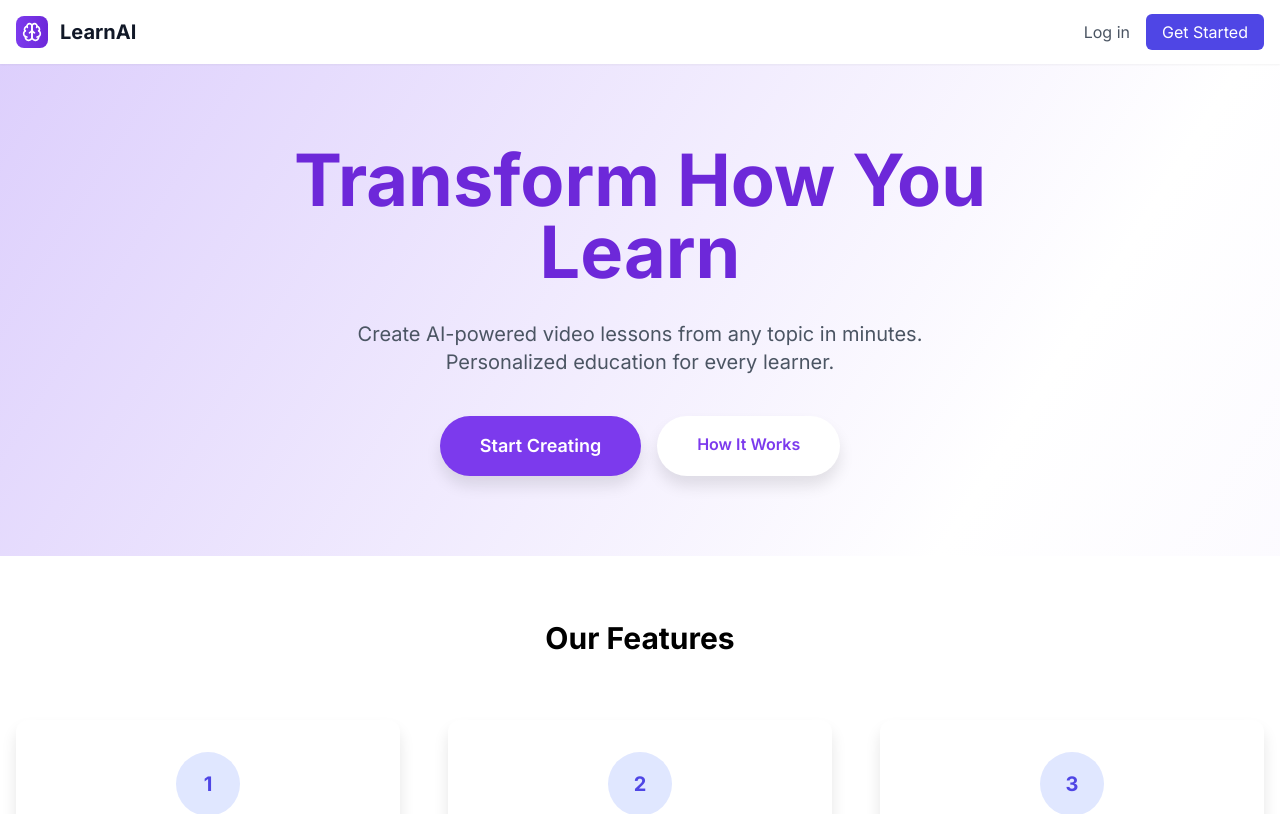
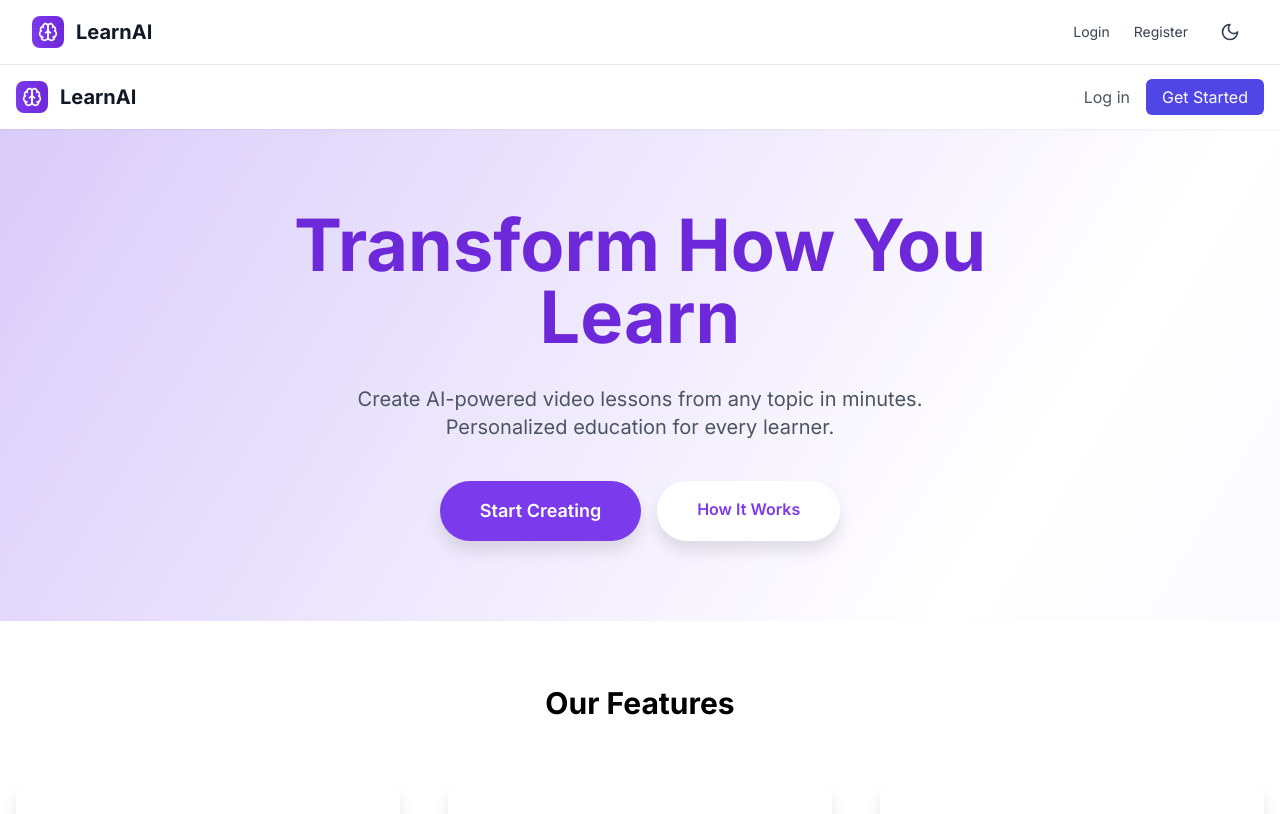
Before and after one commit to supastishn/appwrite-tavus-lectures, a React (Vite) app: page / in a window 1280 px wide. Shown: the top 814 px of the page. Built offline with nearby package versions, Linux system fonts and the light colour scheme; no server answers.

Commit message:
Add Dark Mode Support and Global Navbar

```diff
--- a/src/App.tsx
+++ b/src/App.tsx
@@ -4,37 +4,42 @@ import AuthForm from './components/AuthForm';
 import Register from './pages/Register';
 import Dashboard from './pages/Dashboard';
 import { UserProvider, useAppwriteUser } from './contexts/UserContext';
+import { ThemeProvider } from './contexts/ThemeContext';
 import LandingPage from './pages/LandingPage';
 import NotFound from './pages/NotFound';
+import Navbar from './components/Navbar';
 
 function AppInner() {
   const { user, loading } = useAppwriteUser();
 
   if (loading) {
     return (
-      <div className="min-h-screen bg-gray-100 flex items-center justify-center">
-        <div className="animate-spin rounded-full h-12 w-12 border-b-2 border-indigo-600"></div>
+      <div className="min-h-screen bg-gray-100 dark:bg-gray-900 flex items-center justify-center">
+        <div className="animate-spin rounded-full h-12 w-12 border-b-2 border-primary"></div>
       </div>
     );
   }
 
   return (
+    <div className="min-h-screen bg-gray-50 dark:bg-gray-900 transition-colors duration-200">
+      <Navbar />
       <Routes>
-      {/* Allow logged-in users to see LandingPage */}
         <Route path="/" element={<LandingPage />} />
         <Route path="/login" element={user ? <Navigate to="/dashboard" /> : <AuthForm />} />
         <Route path="/register" element={user ? <Navigate to="/dashboard" /> : <Register />} />
         <Route path="/dashboard" element={user ? <Dashboard /> : <Navigate to="/" />} />
-      {/* Catch all unmatched routes */}
         <Route path="*" element={<NotFound />} />
       </Routes>
+    </div>
   );
 }
 
 export default function Root() {
   return (
+    <ThemeProvider>
       <UserProvider>
         <AppInner />
       </UserProvider>
+    </ThemeProvider>
   );
 }
--- /dev/null
+++ b/src/components/Navbar.tsx
@@ -0,0 +1,85 @@
+import React from 'react';
+import { Link, useLocation } from 'react-router-dom';
+import { Brain, Sun, Moon, LogOut } from 'lucide-react';
+import { useTheme } from '../contexts/ThemeContext';
+import { useAppwriteUser } from '../contexts/UserContext';
+
+export default function Navbar() {
+  const { theme, toggleTheme } = useTheme();
+  const { user, handleLogout } = useAppwriteUser();
+  const location = useLocation();
+
+  const isActive = (path: string) => location.pathname === path;
+
+  return (
+    <nav className="sticky top-0 z-50 bg-white dark:bg-gray-900 border-b border-gray-200 dark:border-gray-800">
+      <div className="max-w-7xl mx-auto px-4 sm:px-6 lg:px-8">
+        <div className="flex justify-between items-center h-16">
+          <div className="flex items-center space-x-3">
+            <Link to="/" className="flex items-center space-x-3">
+              <div className="w-8 h-8 bg-gradient-to-r from-primary to-primary-dark rounded-lg flex items-center justify-center">
+                <Brain className="w-5 h-5 text-white" />
+              </div>
+              <span className="text-xl font-bold text-gray-900 dark:text-white">LearnAI</span>
+            </Link>
+          </div>
+
+          <div className="flex items-center space-x-6">
+            {user ? (
+              <>
+                <Link
+                  to="/dashboard"
+                  className={`text-sm font-medium transition-colors ${
+                    isActive('/dashboard')
+                      ? 'text-primary dark:text-primary-light'
+                      : 'text-gray-700 hover:text-primary dark:text-gray-300 dark:hover:text-primary-light'
+                  }`}
+                >
+                  Dashboard
+                </Link>
+                <button
+                  onClick={handleLogout}
+                  className="flex items-center space-x-1 text-sm font-medium text-gray-700 hover:text-primary dark:text-gray-300 dark:hover:text-primary-light transition-colors"
+                >
+                  <LogOut className="w-4 h-4" />
+                  <span>Logout</span>
+                </button>
+              </>
+            ) : (
+              <>
+                <Link
+                  to="/login"
+                  className={`text-sm font-medium transition-colors ${
+                    isActive('/login')
+                      ? 'text-primary dark:text-primary-light'
+                      : 'text-gray-700 hover:text-primary dark:text-gray-300 dark:hover:text-primary-light'
+                  }`}
+                >
+                  Login
+                </Link>
+                <Link
+                  to="/register"
+                  className={`text-sm font-medium transition-colors ${
+                    isActive('/register')
+                      ? 'text-primary dark:text-primary-light'
+                      : 'text-gray-700 hover:text-primary dark:text-gray-300 dark:hover:text-primary-light'
+                  }`}
+                >
+                  Register
+                </Link>
+              </>
+            )}
+
+            <button
+              onClick={toggleTheme}
+              className="p-2 text-gray-700 hover:text-primary dark:text-gray-300 dark:hover:text-primary-light transition-colors"
+              aria-label="Toggle theme"
+            >
+              {theme === 'dark' ? <Sun className="w-5 h-5" /> : <Moon className="w-5 h-5" />}
+            </button>
+          </div>
+        </div>
+      </div>
+    </nav>
+  );
+}
--- /dev/null
+++ b/src/contexts/ThemeContext.tsx
@@ -0,0 +1,46 @@
+import React, { createContext, useContext, useEffect, useState } from 'react';
+
+type Theme = 'light' | 'dark';
+
+type ThemeContextType = {
+  theme: Theme;
+  toggleTheme: () => void;
+};
+
+const ThemeContext = createContext<ThemeContextType | undefined>(undefined);
+
+export function ThemeProvider({ children }: { children: React.ReactNode }) {
+  const [theme, setTheme] = useState<Theme>(() => {
+    if (typeof window !== 'undefined') {
+      const savedTheme = localStorage.getItem('theme') as Theme;
+      if (savedTheme) return savedTheme;
+      return window.matchMedia('(prefers-color-scheme: dark)').matches ? 'dark' : 'light';
+    }
+    return 'light';
+  });
+
+  useEffect(() => {
+    const root = window.document.documentElement;
+    root.classList.remove('light', 'dark');
+    root.classList.add(theme);
+    localStorage.setItem('theme', theme);
+  }, [theme]);
+
+  const toggleTheme = () => {
+    setTheme(prev => prev === 'light' ? 'dark' : 'light');
+  };
+
+  return (
+    <ThemeContext.Provider value={{ theme, toggleTheme }}>
+      {children}
+    </ThemeContext.Provider>
+  );
+}
+
+export function useTheme() {
+  const context = useContext(ThemeContext);
+  if (context === undefined) {
+    throw new Error('useTheme must be used within a ThemeProvider');
+  }
+  return context;
+}
--- a/tailwind.config.js
+++ b/tailwind.config.js
@@ -4,6 +4,7 @@ export default {
     "./index.html",
     "./src/**/*.{js,ts,jsx,tsx}",
   ],
+  darkMode: 'class',
   theme: {
     extend: {
       fontFamily: {
```
Lines whose indentation alone changed are shown as unchanged.
